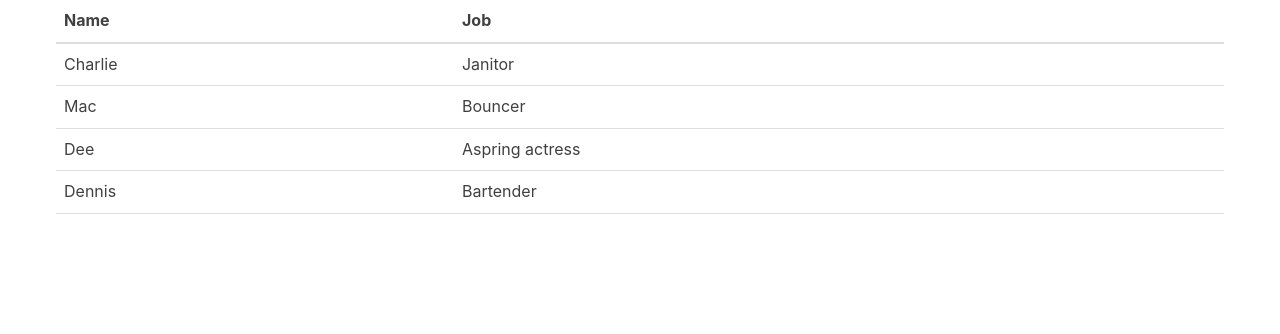
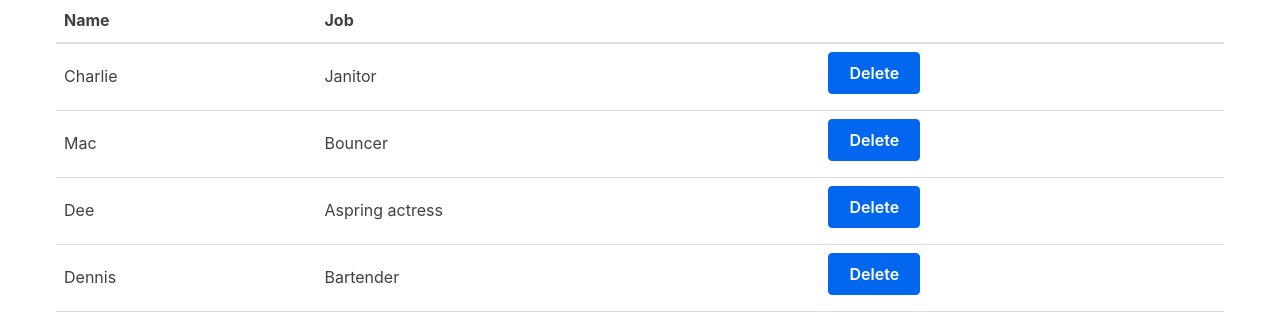
Before and after one commit to pdemich/busk3r, a React (Create React App) app: page / in a window 1280 px wide. Shown: the top 334 px of the page. Built offline with nearby package versions, Linux system fonts and the light colour scheme; the HTML template or start-up script is replaced by a standard one.

Commit message:
add removal of table rows with more magic

```diff
--- a/src/App.js
+++ b/src/App.js
@@ -1,8 +1,8 @@
 import React, { Component } from 'react';
 import Table from './Table';
 class App extends Component {
-    render() {
-        const characters = [
+    state = {
+        characters: [
             {
             'name': 'Charlie',
             'job': 'Janitor'
@@ -19,12 +19,27 @@
             'name': 'Dennis',
             'job': 'Bartender'
         }
-        ];
+        ]
+    };
+    render() {
+
         return (
             <div className="container">
-               <Table characterData={characters}/>
+               <Table characterData={this.state.characters}
+                      removeCharacter={this.removeCharacter}
+               />
             </div>
         );
     }
+
+    removeCharacter = index => {
+        const { characters } = this.state;
+
+        this.setState({
+            characters: characters.filter((character, i) => {
+                return i !== index;
+            })
+        });
+    }
 }
 export default App;
--- a/src/Table.js
+++ b/src/Table.js
@@ -5,6 +5,7 @@
             <tr>
                 <th>Name</th>
                 <th>Job</th>
+                <th></th>
             </tr>
         </thead>
     );
@@ -16,6 +17,7 @@
             <tr key={index}>
                 <td>{row.name}</td>
                 <td>{row.job}</td>
+                <td><button onClick={() => props.removeCharacter(index)}>Delete</button></td>
             </tr>
         );
     });
@@ -25,11 +27,13 @@
 
 class Table extends Component {
     render() {
-        const { characterData } = this.props;
+        const { characterData, removeCharacter } = this.props;
         return (
             <table>
                 <TableHeader/>
-                <TableBody characterData={characterData}/>
+                <TableBody characterData={characterData}
+                           removeCharacter={removeCharacter}
+                />
             </table>
         );
     }
```
Lines whose indentation alone changed are shown as unchanged.
